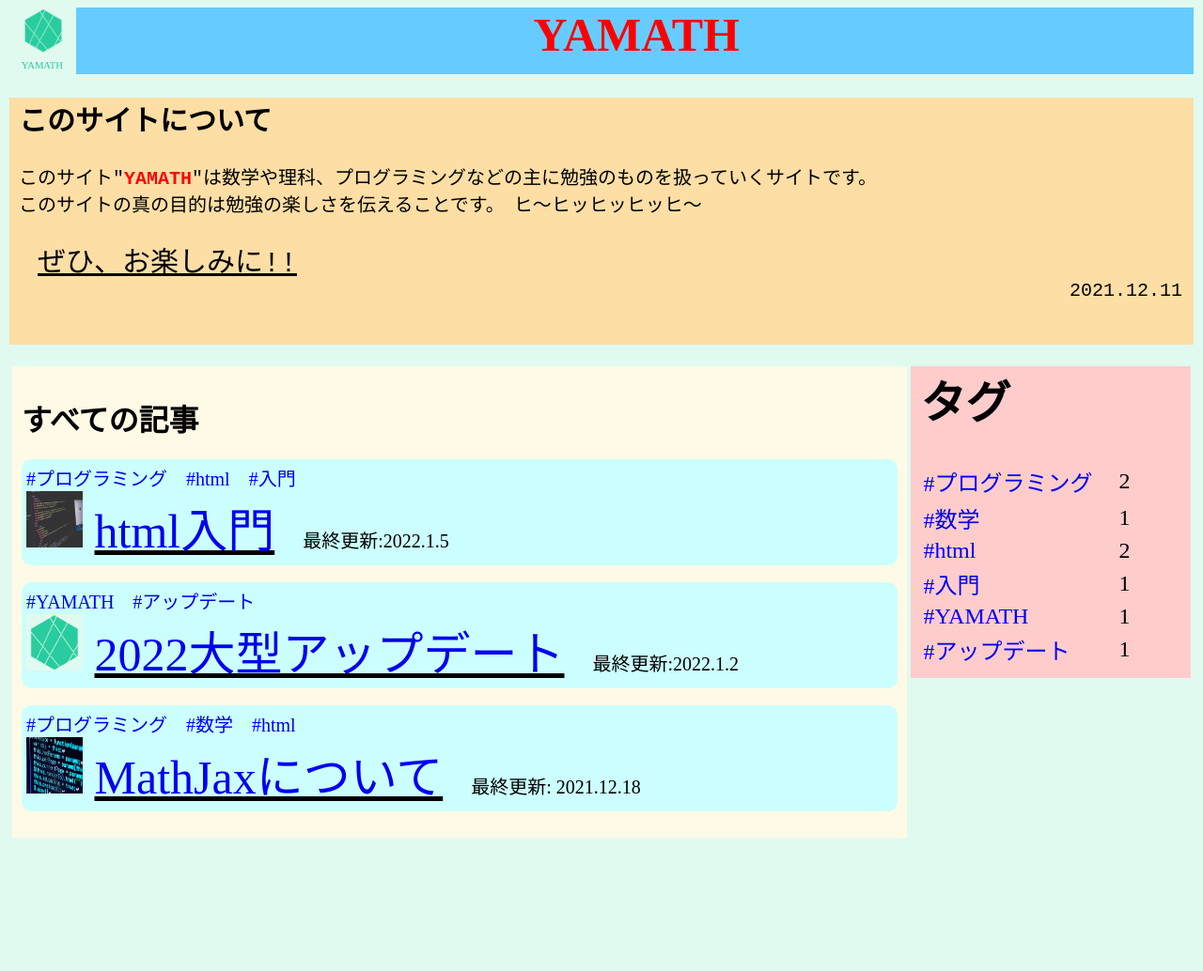
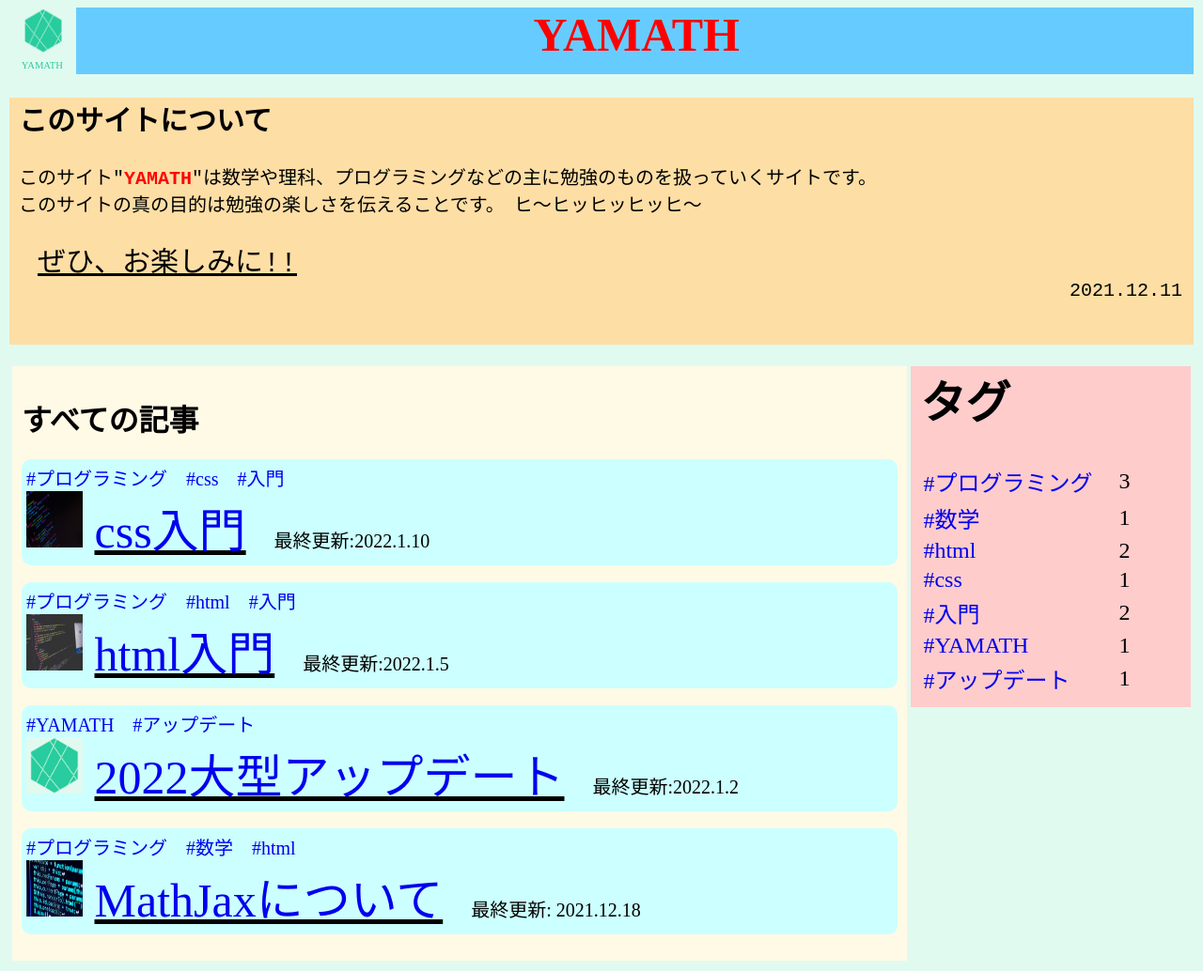
Before and after one commit to tiger-math/yamath, a Jekyll site: the page index.html, which Jekyll copies as it is, in a window 1280 px wide. Shown: the whole page at 94% size. Built offline with Jekyll 4.4.1, drawn with Linux system fonts in a browser that asks for light colours; before the commit the page ends 903 px from its top, so only the background shows below that.

Commit message:
Update index.html

```diff
--- a/index.html
+++ b/index.html
@@ -31,6 +31,12 @@
   <h1>すべての記事</h1>
 
   <div class="page">
+	 <span class="page-tag"><a href="tag-プログラミング.html">#プログラミング</a>　<a href="tag-css.html">#css</a>　<a href="tag-入門.html">#入門</a></span><br>
+	 <span class="page-img"><img src="css.jpg" height="60" width="60"></span>
+	 <span class="page-name"><a href="css入門.html">css入門</a></span>　<span class="page-tag">最終更新:2022.1.10</span>
+   </div><br>
+
+  <div class="page">
 	 <span class="page-tag"><a href="tag-プログラミング.html">#プログラミング</a>　<a href="tag-html.html">#html</a>　<a href="tag-入門.html">#入門</a></span><br>
 	 <span class="page-img"><img src="html.png" height="60" width="60"></span>
 	 <span class="page-name"><a href="html入門.html">html入門</a></span>　<span class="page-tag">最終更新:2022.1.5</span>
@@ -54,10 +60,11 @@
  <div class="tag">
   <h1>タグ</h1>
   <table style="font-size:24px;">
-  <tr><td><a href="tag-プログラミング.html">#プログラミング　</a></td><td>2</td></tr>
+  <tr><td><a href="tag-プログラミング.html">#プログラミング　</a></td><td>3</td></tr>
   <tr><td><a href="tag-数学.html">#数学</a></td><td>1</td></tr>
   <tr><td><a href="tag-html.html">#html</a></td><td>2</td></tr>
-  <tr><td><a href="tag-入門.html">#入門</a></td><td>1</td></tr>
+  <tr><td><a href="tag-css.html">#css</a></td><td>1</td></tr>
+  <tr><td><a href="tag-入門.html">#入門</a></td><td>2</td></tr>
   <tr><td><a href="tag-YAMATH.html">#YAMATH</a></td><td>1</td></tr>
   <tr><td><a href="tag-アップデート.html">#アップデート</a></td><td>1</td></tr>
   </table>
```
